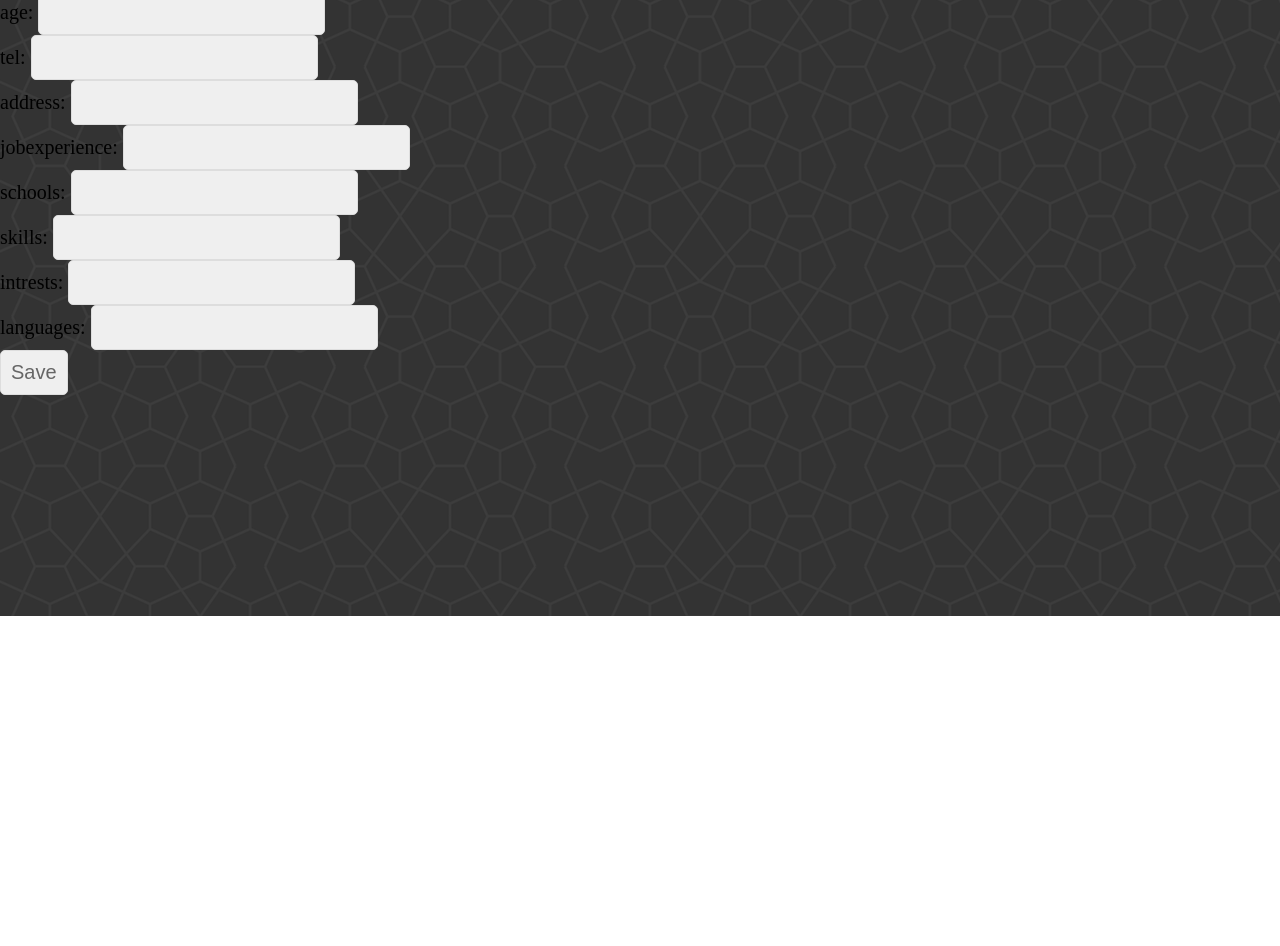
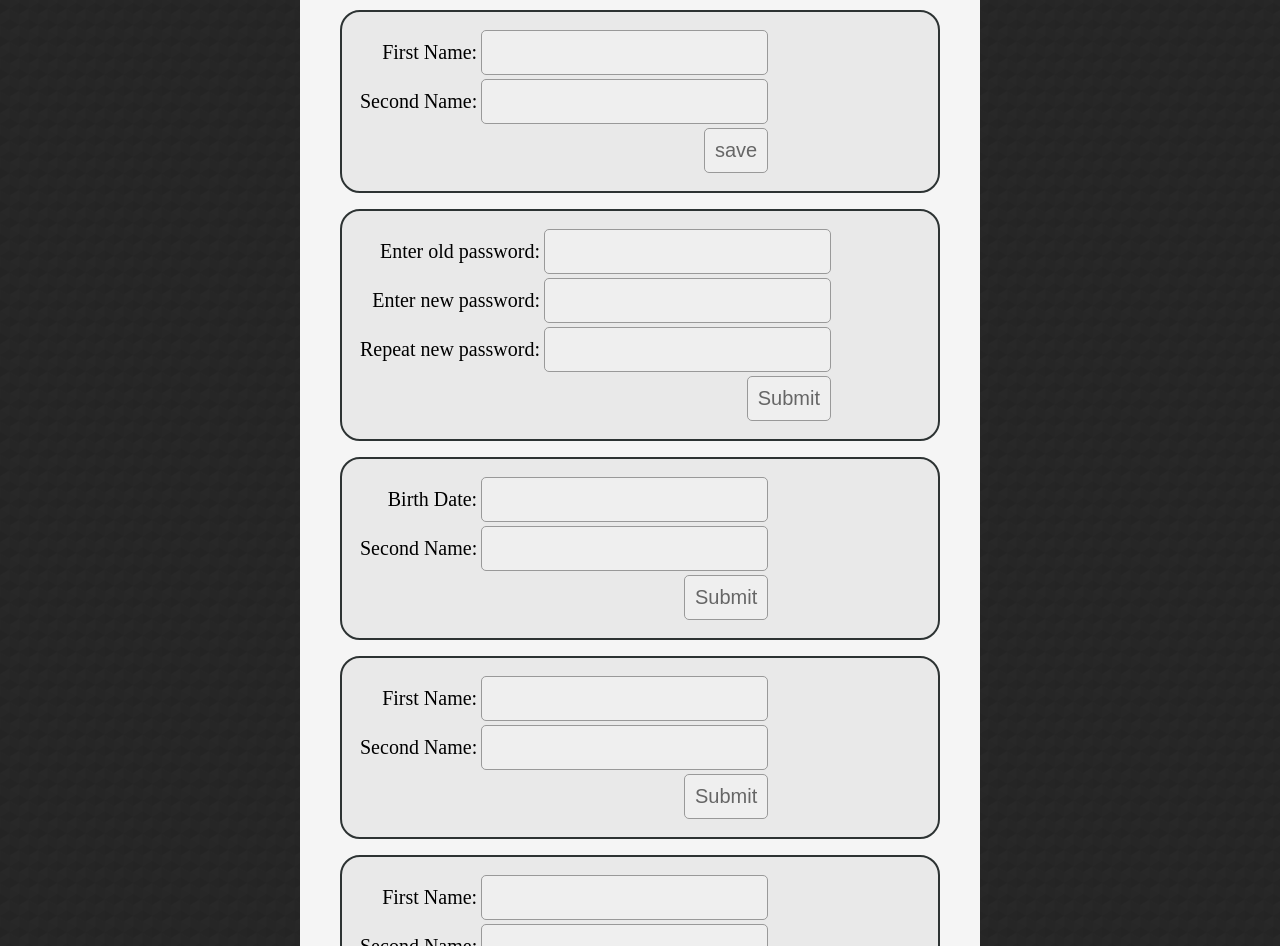
Before and after one commit to Angael/CV-Project, a plain HTML site: page profileEdit.html in a window 1280 px wide. Shown: the part 184-1130 px from the top of the page. Before the commit the page ends 800 px from the top, so only its background shows below. Drawn offline with nearby package versions, Linux system fonts and the light colour scheme.

Commit message:
sectiony

```diff
--- a/profileEdit.html
+++ b/profileEdit.html
@@ -8,24 +8,61 @@
 	<title>Profile Page</title>
 </head>
 <body>
-	<div>
+<div class="header"></div>
+	<div class="centered">
 		<h2>Your Profile</h2>
 		<form action>
 		<div id="profile-container" class="tile" >
-			First Name: <input id="name"/><br>
-			Second Name: <input id="name2"/><br>
-			age: <input id="age"/><br>
-			tel: <input id="tel"/><br>
-			address: <input id="address"/><br>
-			jobexperience: <input id="jobexperience"/><br>
-			schools: <input id="schools"/><br>
-			skills: <input id="skills"/><br>
-			intrests: <input id="intrests"/><br>
-			languages: <input id="languages" disabled/><br>
-			<input id="saveBtn" type="button" value="Save"/>
+		<div class="section">
+		<table>
+			<tr><td>First Name: </td><td><input id="name"/><br></td></tr>
+			<tr><td>Second Name: </td><td><input id="name2"/><br></td></tr>
+			<tr><td></td><td><input type="submit" value="save"></td></tr>
+		</table>
+		</div>
+		<div class="section">
+		<table>
+			<tr><td>Enter old password: </td><td><input id="name"/><br></td></tr>
+			<tr><td>Enter new password: </td><td><input id="name"/><br></td></tr>
+			<tr><td>Repeat new password: </td><td><input id="name2"/><br></td></tr>
+			<tr><td></td><td><input type="submit"></td></tr>
+		</table>
+		</div>
+		<div class="section">
+		<table>
+			<tr><td>Birth Date: </td><td><input id="name"/><br></td></tr>
+			<tr><td>Second Name: </td><td><input id="name2"/><br></td></tr>
+			<tr><td></td><td><input type="submit"></td></tr>
+		</table>
+		</div>
+		<div class="section">
+		<table>
+			<tr><td>First Name: </td><td><input id="name"/><br></td></tr>
+			<tr><td>Second Name: </td><td><input id="name2"/><br></td></tr>
+			<tr><td></td><td><input type="submit"></td></tr>
+		</table>
+		</div>
+		<div class="section">
+		<table>
+			<tr><td>First Name: </td><td><input id="name"/><br></td></tr>
+			<tr><td>Second Name: </td><td><input id="name2"/><br></td></tr>
+			<tr><td></td><td><input type="submit"></td></tr>
+		</table>
+		</div>
+			<tr><td>Age: </td><td><input id="age"/><br></td></tr>
+			<tr><td>Tel: </td><td><input id="tel"/><br></td></tr>
+			<tr><td>Address: </td><td><input id="address"/><br></td></tr>
+			<tr><td>Job Experience: </td><td><input id="jobexperience"/><br></td></tr>
+			<tr><td>Schools: </td><td><input id="schools"/><br></td></tr>
+			<tr><td>Skills: </td><td><input id="skills"/><br></td></tr>
+			<tr><td>Intrests: </td><td><input id="intrests"/><br></td></tr>
+			<tr><td>Languages: </td><td><input id="languages" disabled/><br></td></tr>
+			<tr><input id="saveBtn" type="button" value="Save"/></td></tr>
+		</table>
 		</div>
 		</form>
 	</div>
+	<div class="footer"></div>
 </body>
 <script>
 	var jsonProfile = {
--- a/style.css
+++ b/style.css
@@ -1,15 +1,11 @@
-.basic
-{
-
-}
 
 body
 {	font-size: 20px;
 	margin:0;
-	background-image: url("img/1.png");
+	background-image: url("img/4.png");
 	/* Background pattern from Subtle Patterns */
 }
-#header
+.header
 {
 
 	width: 100%;
@@ -28,9 +24,9 @@ body
 	text-align: center;
 }
 
-#footer
+.footer
 {
-	position: absolute;
+	position: relative;
 	right: 0;
 	bottom: 0;
 	left: 0;
@@ -41,7 +37,7 @@ body
 input
 {
 
-	border: 1px solid #ddd;
+	border: 1px solid #999;
 	border-radius: 5px;
 	font-size: 20px;
 	background-color: #efefef;
@@ -77,7 +73,8 @@ input
 }
 
 
-#holder {
+#holder
+{
 
 	display: flex;
 	position: absolute;
@@ -86,14 +83,38 @@ input
 	transform: translate(-50%,-50%);
 }
 
-#holder > div {
-	width: 50%;
 
+
+#holder > div:first-child
+{
+	margin-right: 20px;
+}
+
+#profile-container span
+{
+	color:red;
+}
+
+
+.centered{
+position: static;
+margin-top: 20px;
+margin-bottom: 20px;
+margin-left: auto;
+margin-right: auto;
+background-color: rgb(245,245,245);
+max-width: 600px;
+padding: 40px;
 
 }
 
-#holder > div:first-child {
-	margin-right: 20px;
+.section{border:2px solid #2d3333;
+	color: black;
+background-color: rgb(233,233,233);
+/* Background pattern from Subtle Patterns */
+border-radius: 20px;
+margin-bottom: 16px;
+padding: 15px;
+text-align:right;
+
 }
-#profile-container span{color:red;
-}
```
Also changed, not shown: login.html (+4 -4 lines), img/2.png (added), img/3.png (added), img/4.png (added).
